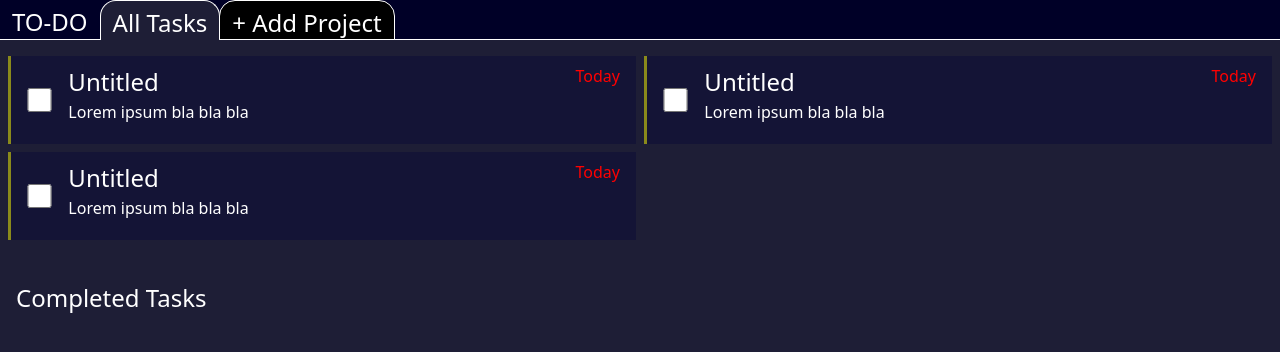
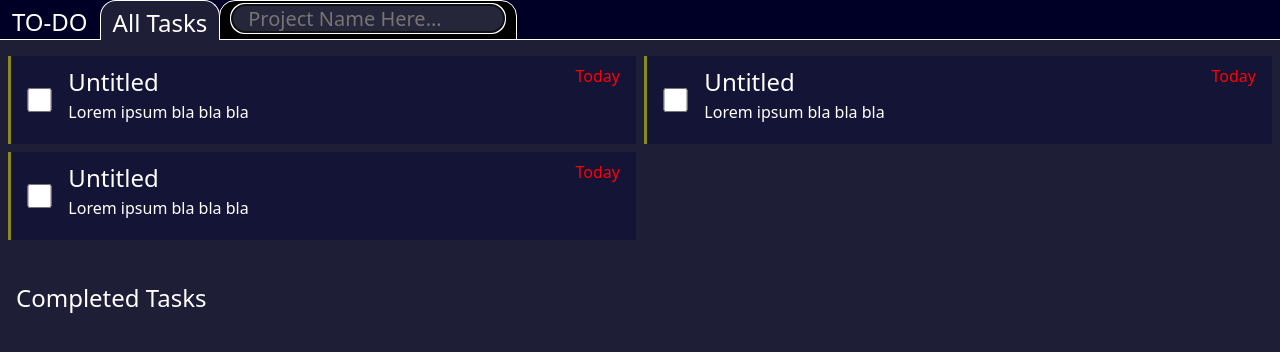
Before and after one commit to Pandemolyum/odin-todo-list, a website built with webpack: page src/template.html in a window 1280 px wide. Both pictures are taken after a click on the button "+ Add Project". Built offline with nearby package versions, Linux system fonts and the light colour scheme.

Commit message:
Implement Add Project input box
This includes the display and logic of the Add Project button and input
text area where the user will specify the project name, but not the
actual creation and display of the new project added.

```diff
--- a/src/index.js
+++ b/src/index.js
@@ -17,6 +17,7 @@ displayController.displayProject(activeProject, projects.list[activeProject]);
 
 // Handles click events
 document.addEventListener("click", (e) => {
+    console.log("click")
     // If user clicks on task without slecting the checkbox, display task details
     if (e.target.hasAttribute("uuid")) {
         activeTask = projects.getTask(e.target.getAttribute("uuid"));
@@ -46,6 +47,8 @@ document.addEventListener("click", (e) => {
         activeTask = projects.getTask(uuid);
         activeTask.isCompleted = !activeTask.isCompleted;
         displayController.displayProject(activeProject, projects.list[activeProject]);
+    } else if (e.target.id === "addProject") {
+        displayController.addProject();
     }
 });
 
--- a/src/objects.js
+++ b/src/objects.js
@@ -106,6 +106,34 @@ const displayController = {
                 compDiv.appendChild(taskDiv);
             }
         }
+    },
+
+    addProject: function() {
+        const textbox = document.createElement("textarea");
+        const parent = document.querySelector("#addProject");
+        textbox.placeholder = "Project Name Here...";
+        parent.textContent = "";
+        parent.appendChild(textbox);
+
+        parent.addEventListener("keyup", (e) => {
+            if (e.code === 'Space') {
+                e.preventDefault(); // Prevents spacebar press from triggering click event
+            }
+
+            e.target.value = e.target.value.replace("\n", ""); // Prevents skipping lines
+        });
+
+        // For some reason, keydown is also required to prevent skipping lines
+        // when user holds the Enter button
+        parent.addEventListener("keydown", (e) => {
+            e.target.value = e.target.value.replace("\n", ""); // Prevents skipping lines
+        });
+
+        textbox.addEventListener("blur", () => {
+            console.log("teehee")
+        });
+
+        textbox.focus();
     },
 
     // Displays full task details
--- a/src/style.css
+++ b/src/style.css
@@ -189,7 +189,14 @@ textarea.title {
     padding: 0.5rem;
     margin: 0.5rem;
     field-sizing: content;
-    /* border: 1px solid white; */
+}
+
+button > textarea {
+    height: 90%;
+    font-size: 1.25rem;
+    padding: 0 1rem;
+    white-space: nowrap;
+    overflow: hidden;
 }
 
 div.descButtonContainer {
```
